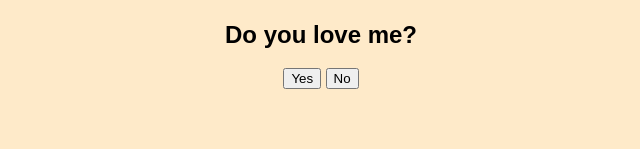
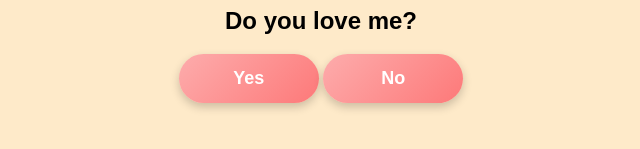
Before and after one commit to Wanntwothree/LETTER, a plain HTML site: page index.html in a window 1280 px wide. Shown: the part 507-656 px from the top of the page, without its empty margins (319-959 px from the left). Drawn offline with Linux system fonts and the light colour scheme.

Commit message:
Add files via upload

```diff
--- a/style.css
+++ b/style.css
@@ -92,3 +92,39 @@ body {
   0% { transform: translateY(0) scale(1); opacity: 1; }
   100% { transform: translateY(-120px) scale(1.5); opacity: 0; }
 }
+button {
+  min-width: 140px;
+  padding: 14px 24px;
+  font-size: 18px;
+  font-weight: bold;
+  border: none;
+  cursor: pointer;
+  border-radius: 30px;
+  background: linear-gradient(135deg, #FDACAC, #FD7979);
+  color: white;
+  box-shadow: 0 4px 10px rgba(0,0,0,0.2);
+  transition: all 0.3s ease;
+}
+
+button:hover {
+  background: linear-gradient(135deg, #FD7979, #FDACAC);
+  transform: scale(1.05);
+  box-shadow: 0 6px 14px rgba(0,0,0,0.25);
+}
+
+button:active {
+  transform: scale(0.95);
+}
+
+/* Optional heartbeat animation */
+@keyframes heartbeat {
+  0% { transform: scale(1); }
+  25% { transform: scale(1.1); }
+  50% { transform: scale(1); }
+  75% { transform: scale(1.1); }
+  100% { transform: scale(1); }
+}
+
+button.heartbeat:hover {
+  animation: heartbeat 0.8s infinite;
+}
```
